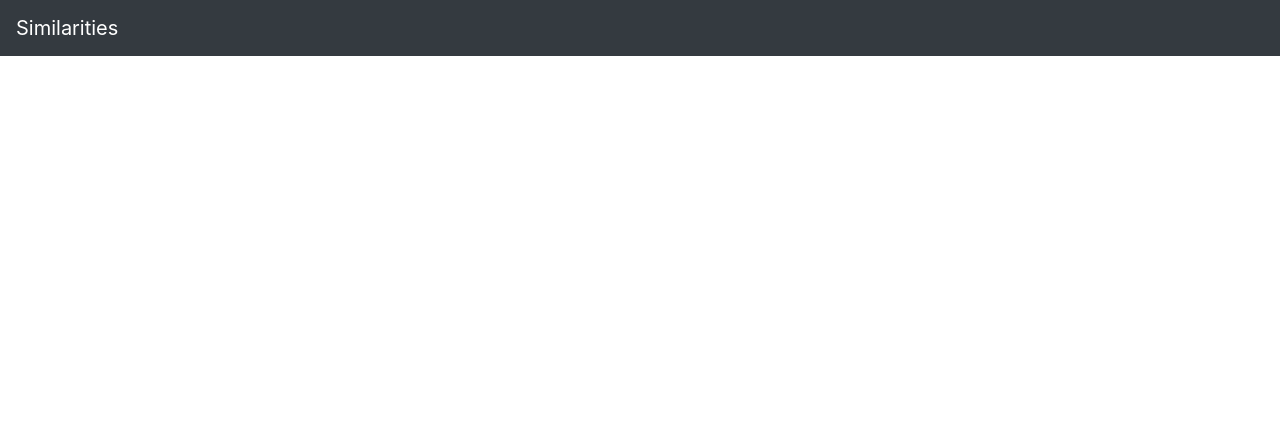
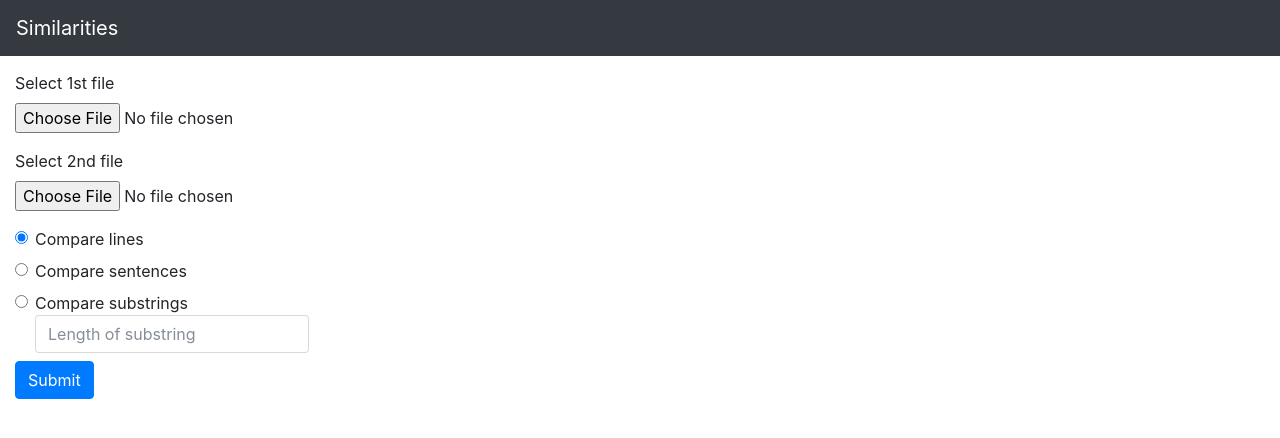
Before and after one commit to minhajul-karim/similarites, a Flask app: page / in a window 1280 px wide. Shown: the top 438 px of the page. Run offline with Flask 2, Linux system fonts and the light colour scheme; some libraries are stand-ins or nearby versions.

Commit message:
Add file uploader form in index.html

```diff
--- a/application.py
+++ b/application.py
@@ -1,4 +1,4 @@
-import cs50
+# import cs50
 import re
 from flask import Flask, abort, redirect, render_template, request
 from html import escape
--- a/static/styles.css
+++ b/static/styles.css
@@ -44,3 +44,9 @@ span
 {
     background-color: #ff0;
 }
+
+/*Bring back radio buttons inside container-fluid radio buttons*/
+.form-check-input
+{
+    margin-left: 0px;
+}
--- a/templates/index.html
+++ b/templates/index.html
@@ -2,12 +2,48 @@
 
 {% block body %}
 
-    <div class="col">
-        <form action="/compare" enctype="multipart/form-data" method="post">
+<div class="col">
+	<form action="/compare" enctype="multipart/form-data" method="post" class="md-form" onsubmit="">
 
-            <!-- TODO -->
+		<!-- File input for 1st file -->
+		<div class="form-group">
+			<label for="one">Select 1st file</label>
+			<input type="file" class="form-control-file" id="one" name="file">
+		</div>
 
-        </form>
-    </div>
+		<!-- File input for 1st file -->
+		<div class="form-group">
+			<label for="two">Select 2nd file</label>
+			<input type="file" class="form-control-file" id="two">
+		</div>
+
+		<!-- Radio Buttons start -->
+		<div class="form-check">
+			<input class="form-check-input" type="radio" name="exampleRadios" id="exampleRadios1" value="lines" checked="checked">
+			<label class="form-check-label" for="exampleRadios1">
+				Compare lines
+			</label>
+		</div>
+
+		<div class="form-check">
+			<input class="form-check-input" type="radio" name="exampleRadios" id="exampleRadios2" value="sentences">
+			<label class="form-check-label" for="exampleRadios2">
+				Compare sentences
+			</label>
+		</div>
+
+		<div class="form-check">
+			<input class="form-check-input" type="radio" name="exampleRadios" id="exampleRadios3" value="substrings">
+			<label class="form-check-label" for="exampleRadios3">
+				Compare substrings
+				<input type="number" class="form-control" id="exampleInputNum" placeholder="Length of substring" min="0">
+			</label>
+		</div>
+		<!-- Radio buttons end -->
+
+		<!-- Submit button -->
+		<button type="submit" class="btn btn-primary" id="five" onclick="">Submit</button>
+	</form>
+</div>
 
 {% endblock %}
```
Also changed, not shown: 1 other file.
